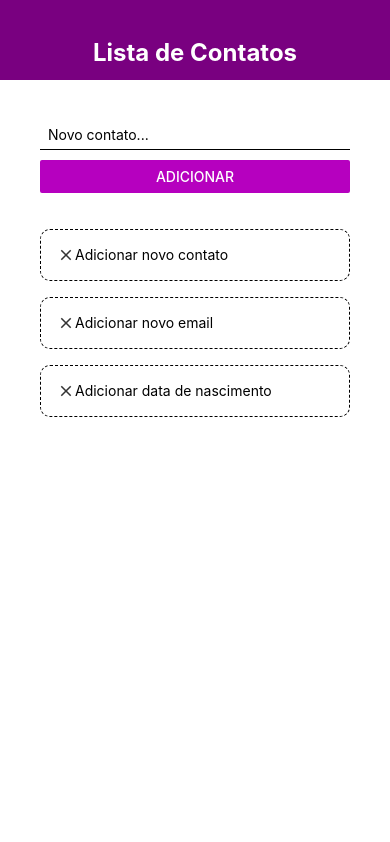
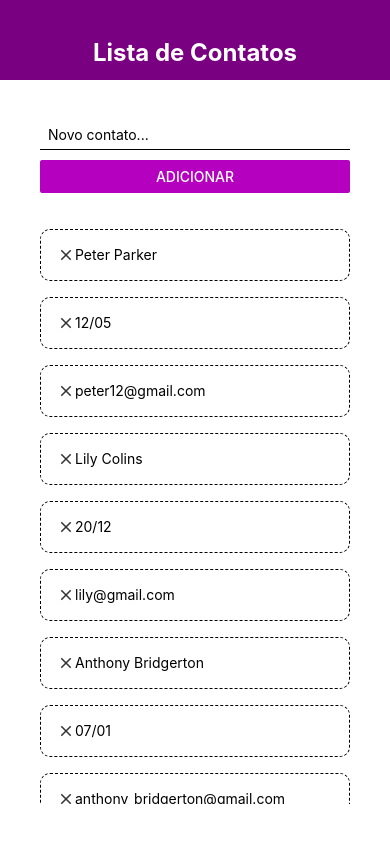
Before and after one commit to Luh022/Contact-List, a React Native app: screen / in a window 390 px wide. Built offline with nearby package versions, Linux system fonts and the light colour scheme.

Commit message:
Add files via upload

```diff
--- a/App.js
+++ b/App.js
@@ -15,9 +15,15 @@ import {
 
   export default function App() {
     const [todos, setTodos] = useState([
-      { id: 1, text: 'Adicionar novo contato' },
-      { id: 2, text: 'Adicionar novo email' },
-      { id: 3, text: 'Adicionar data de nascimento' },
+      { id: 1, text: 'Peter Parker' },
+      { id: 2, text: '12/05' },
+      { id: 3, text: 'peter12@gmail.com' },
+      { id: 4, text: 'Lily Colins' },
+      { id: 5, text: '20/12' },
+      { id: 6, text: 'lily@gmail.com' },
+      { id: 7, text: 'Anthony Bridgerton' },
+      { id: 8, text: '07/01' },
+      { id: 9, text: 'anthony_bridgerton@gmail.com' },
     ]);
 
     const pressHandler = id => {
```
